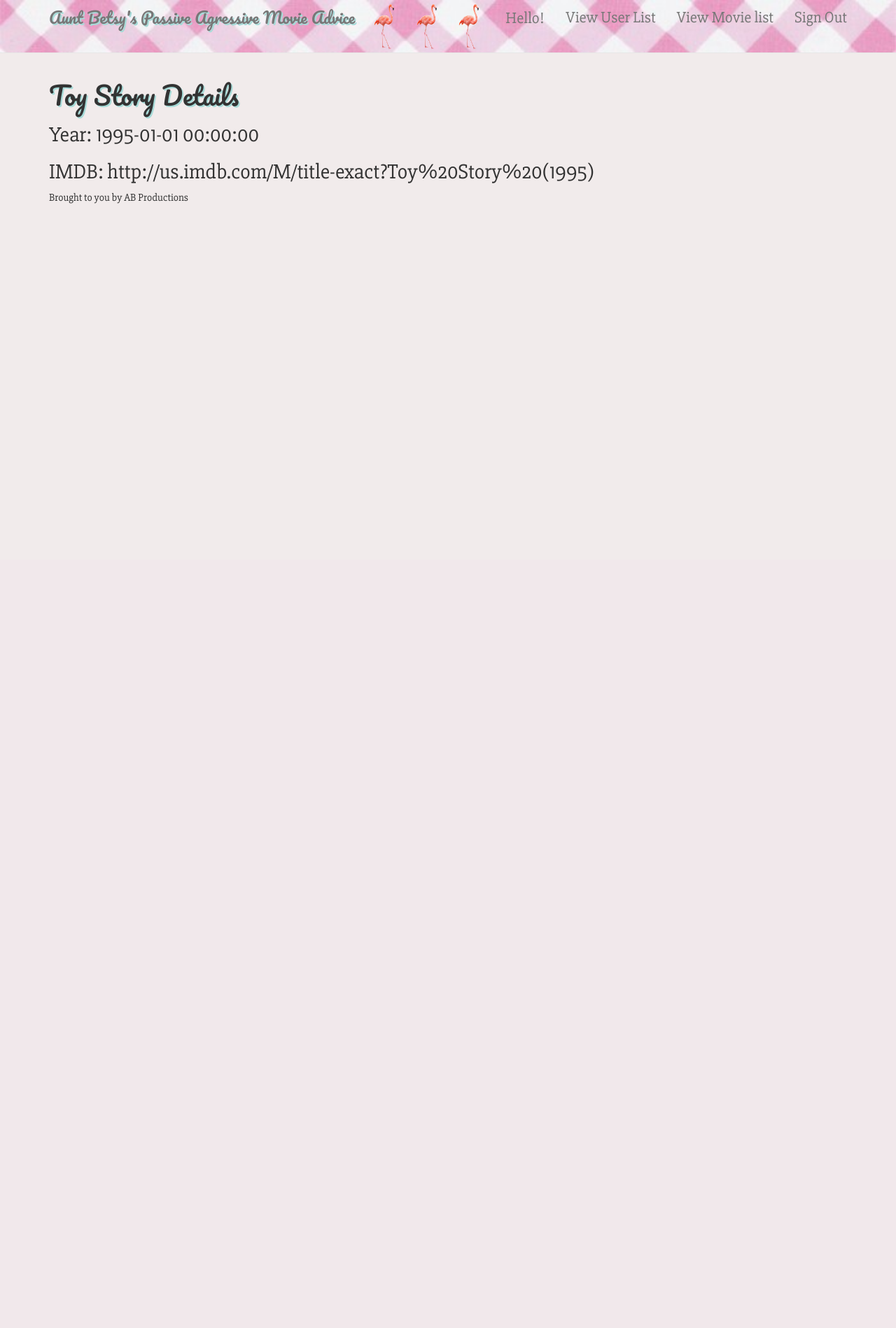
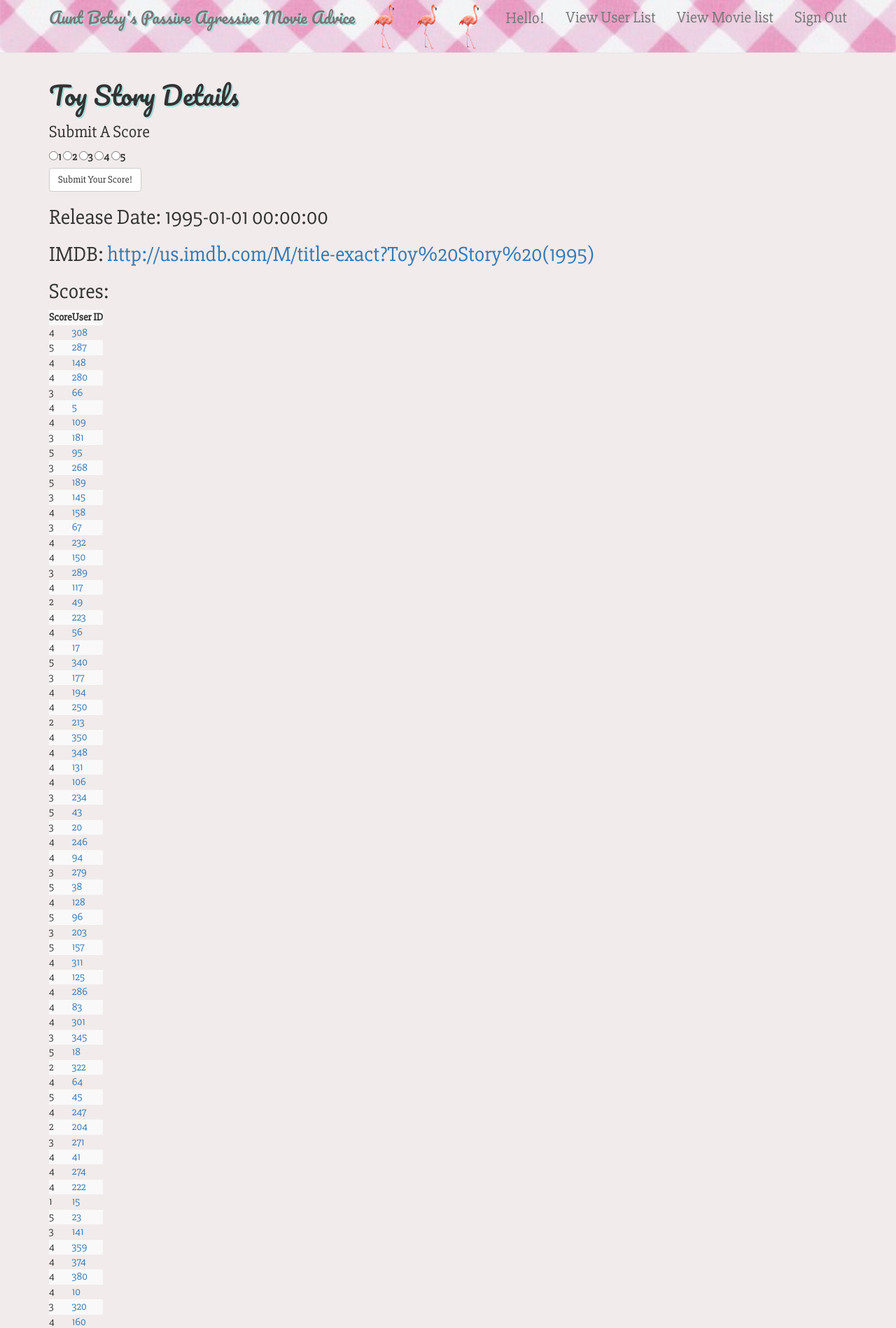
Before and after one commit to allisonkcraig/rating-project, a Flask app: page /movie-detail/1 in a window 1280 px wide. Shown: the top 1898 px of the page at 70% size. Before the commit the page ends 291 px from the top, so only its background shows below. Run offline with Flask 2, Linux system fonts and the light colour scheme; a user stored in the database is signed in; data comes from the database, SQL or seed files in the repository; some libraries are stand-ins or nearby versions.

Commit message:
working on adding score

```diff
--- a/model.py
+++ b/model.py
@@ -80,6 +80,11 @@ class Rating(db.Model):
 
         return "<Movie ID= %s User ID= %s Score= %s>" % (self.movie_id, self.user_id, self.score)
 
+    @classmethod
+    def add_rating_to_db(cls, score, movie_id):
+        score_to_add = Rating(movie_id, session['user_id'], score)
+        Rating.add(score_to_add)
+
 
 # Helper functions
 
--- a/server.py
+++ b/server.py
@@ -32,16 +32,34 @@ def movies_list_page():
     """Movie List Page. Can Organize Movie info in a table that you can Organize by title or release date
         WILL NEED ROUTES FOR AJAX
     """
-    movies = Movie.query.all()
+    movies = Movie.query.order_by(Movie.title).all()
     return render_template('movies-list.html', movies=movies)
 
 
-
-@app.route('/movie-detail/<int:id_movie>')
+@app.route('/movie-detail/<int:id_movie>', methods=["GET"])
 def movie_detail_page(id_movie):
     """Individual Movie Info Page."""
     movie = Movie.query.filter(Movie.movie_id == id_movie).one()
-    return render_template("movie-detail.html", movie=movie)
+    ratings = Rating.query.filter(Rating.movie_id == id_movie).all()
+
+    return render_template("movie-detail.html", movie=movie, ratings=ratings)
+    #will need to pass movie query information through jinja into template
+
+
+#to add a rating to db
+@app.route('/movie-detail/<int:id_movie>',methods=["POST"])
+def movie_detail_page_score(id_movie):
+    """Individual Movie Info Page."""
+    movie = Movie.query.filter(Movie.movie_id == id_movie).one()
+    ratings = Rating.query.filter(Rating.movie_id == id_movie).all()
+
+    score = request.form.get('score')
+    user_id = session['user_id']
+    movie_id = movie.movie_id
+
+    add_rating_to_db(score, user_id, movie_id)
+    flash('You added a score!')
+    return render_template("movie-detail.html", movie=movie, ratings=ratings)
     #will need to pass movie query information through jinja into template
 
 
--- a/templates/movie-detail.html
+++ b/templates/movie-detail.html
@@ -2,11 +2,58 @@
 
 {% block content %}
 
+{% with messages = get_flashed_messages() %}
+  {% if messages %}
+    <ul class=flashes>
+    {% for message in messages %}
+      <li>{{ message }}</li>
+    {% endfor %}
+    </ul>
+  {% endif %}
+{% endwith %}
+
 <h1 class="page-title">{{ movie.title }} Details</h1>
 
+{% if session['user_id'] is defined %}
+    <h3>Submit A Score</h3>
+    <form action="/movie-detail" method="POST">
+            <label><input type="radio" name="score" value=1 >1</label>
+            <label><input type="radio" name="score" value=2 >2</label>
+            <label><input type="radio" name="score" value=3 >3</label>
+            <label><input type="radio" name="score" value=4 >4</label>
+            <label><input type="radio" name="score" value=5 >5</label>
+        </br><button type="submit" class="btn btn-default">Submit Your Score!</button>
+    </form>
 
-<h2>Year: {{ movie.released_at }}</h2>
+{% endif %}
 
-<h2>IMDB: {{ movie.imdb_url }}</h2>
+<h2>Release Date: {{ movie.released_at }}</h2>
+
+<h2>IMDB: <a href="{{ movie.imdb_url }}">{{ movie.imdb_url }}</a></h2>
+
+
+<h2>Scores: </h2>
+ <table class="table-striped table-hover">
+        <tr>
+            <th>Score</th>
+            <th>User ID</th>
+        </tr>
+
+    {% for rating in ratings %}
+        <tr>
+            <td>
+                {{ rating.score }}
+            </td>
+            <td><a href="/user-profile/{{ rating.user_id }}" id="id_user">{{ rating.user_id }}</a>
+            </td>
+        </tr>
+    {% endfor %}
+
+    </table>
+
+<!-- Here we check if user is logged in and allow to give score.-->
+
+
+
 
 {% endblock %}
```
Also changed, not shown: templates/movies-list.html (+4 -4 lines), templates/user-detail.html (+5 -5 lines), templates/user-list.html (+4 -4 lines).
